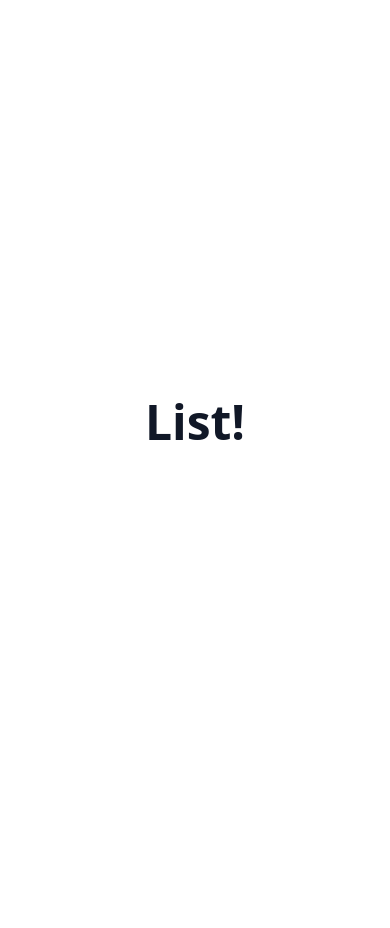
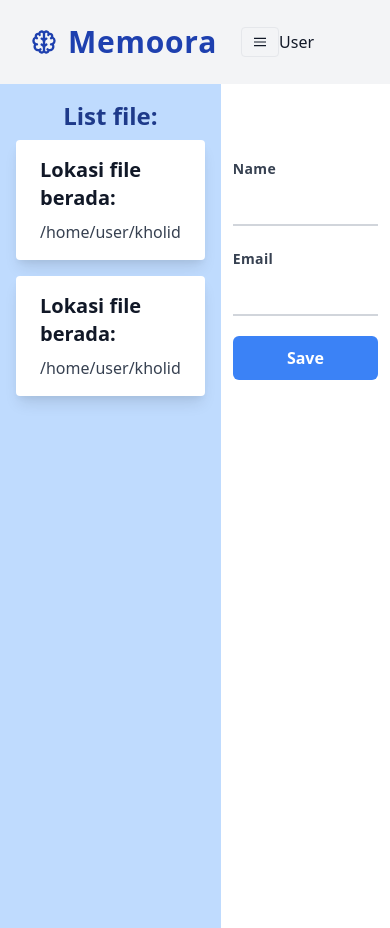
Before and after one commit to kholidss/test-memoora-frontend, a React (Vite) app: page /list in a window 390 px wide. Before the commit the page ends 844 px from the top, so only its background shows below. Built offline with nearby package versions, Linux system fonts and the light colour scheme.

Commit message:
add list design

```diff
--- a/src/App.jsx
+++ b/src/App.jsx
@@ -15,7 +15,7 @@ const App = function () {
       <Routes>
         <Route path="*" element={<NotFound />} />
         <Route path="/" element={<Landing />} />
-        <Route path="/" element={<Auth />}>
+        <Route element={<Auth />}>
           <Route path="/login" element={<Login />} />
           <Route path="/register" element={<Register />} />
         </Route>
--- /dev/null
+++ b/src/components/card.jsx
@@ -0,0 +1,14 @@
+import React from 'react'
+
+const Card = function () {
+  return (
+    <div className="max-w-sm rounded overflow-hidden shadow-lg bg-white mb-4">
+      <div className="px-6 py-4">
+        <div className="font-bold text-xl mb-2">Lokasi file berada:</div>
+        <p className="text-gray-700 text-base">/home/user/kholid</p>
+      </div>
+    </div>
+  )
+}
+
+export default Card
--- /dev/null
+++ b/src/components/navbar.jsx
@@ -0,0 +1,32 @@
+/* eslint-disable jsx-a11y/anchor-is-valid */
+import React from 'react'
+import Icon from './icons'
+
+const Navbar = function () {
+  return (
+    <nav className="flex items-center justify-between flex-wrap bg-teal-500 p-6 bg-gray-100">
+      <div className="flex items-center flex-shrink-0 mr-6">
+        <Icon className="w-10 text-blue-800" name="logo" size={28} />
+        <span className="text-3xl text-blue-800 tracking-wide ml-1 font-semibold">Memoora</span>
+      </div>
+      <div className="block lg:hidden">
+        <button
+          type="button"
+          className="flex items-center px-3 py-2 border rounded text-teal-200 border-teal-400 hover:text-white hover:border-white"
+        >
+          <svg className="fill-current h-3 w-3" viewBox="0 0 20 20">
+            <title>Menu</title>
+            <path d="M0 3h20v2H0V3zm0 6h20v2H0V9zm0 6h20v2H0v-2z" />
+          </svg>
+        </button>
+      </div>
+      <div className="block flex-grow lg:flex lg:items-center">
+        <div className="text-sm lg:flex-grow" />
+        <div>User</div>
+        <div />
+      </div>
+    </nav>
+  )
+}
+
+export default Navbar
--- a/src/data/icons.js
+++ b/src/data/icons.js
@@ -6,6 +6,7 @@ const Icons = {
   eye: 'M21.92,11.6C19.9,6.91,16.1,4,12,4S4.1,6.91,2.08,11.6a1,1,0,0,0,0,.8C4.1,17.09,7.9,20,12,20s7.9-2.91,9.92-7.6A1,1,0,0,0,21.92,11.6ZM12,18c-3.17,0-6.17-2.29-7.9-6C5.83,8.29,8.83,6,12,6s6.17,2.29,7.9,6C18.17,15.71,15.17,18,12,18ZM12,8a4,4,0,1,0,4,4A4,4,0,0,0,12,8Zm0,6a2,2,0,1,1,2-2A2,2,0,0,1,12,14Z',
   eyeSlash:
     'M10.94,6.08A6.93,6.93,0,0,1,12,6c3.18,0,6.17,2.29,7.91,6a15.23,15.23,0,0,1-.9,1.64,1,1,0,0,0-.16.55,1,1,0,0,0,1.86.5,15.77,15.77,0,0,0,1.21-2.3,1,1,0,0,0,0-.79C19.9,6.91,16.1,4,12,4a7.77,7.77,0,0,0-1.4.12,1,1,0,1,0,.34,2ZM3.71,2.29A1,1,0,0,0,2.29,3.71L5.39,6.8a14.62,14.62,0,0,0-3.31,4.8,1,1,0,0,0,0,.8C4.1,17.09,7.9,20,12,20a9.26,9.26,0,0,0,5.05-1.54l3.24,3.25a1,1,0,0,0,1.42,0,1,1,0,0,0,0-1.42Zm6.36,9.19,2.45,2.45A1.81,1.81,0,0,1,12,14a2,2,0,0,1-2-2A1.81,1.81,0,0,1,10.07,11.48ZM12,18c-3.18,0-6.17-2.29-7.9-6A12.09,12.09,0,0,1,6.8,8.21L8.57,10A4,4,0,0,0,14,15.43L15.59,17A7.24,7.24,0,0,1,12,18Z',
+  user: 'M20 21v-2a4 4 0 0 0-4-4H8a4 4 0 0 0-4 4v2',
 }
 
 export default Icons
--- a/src/layouts/auth.jsx
+++ b/src/layouts/auth.jsx
@@ -4,9 +4,9 @@ import Icon from '../components/icons'
 
 const Auth = function () {
   return (
-    <div className="lg:flex">
+    <div className="lg:flex xl:max-w-screen-sm overflow-hidden">
       <div className="lg:w-1/2 xl:max-w-screen-sm">
-        <div className="py-8 bg-gray-100 flex justify-center lg:justify-start lg:px-12">
+        <div className="py-5 bg-gray-200 flex justify-center lg:justify-start lg:px-12">
           <Link to="/" className="cursor-pointer flex items-center">
             <div>
               <Icon className="w-10 text-blue-800" name="logo" size={28} />
@@ -14,11 +14,11 @@ const Auth = function () {
             <div className="text-3xl text-blue-800 tracking-wide ml-1 font-semibold">Memoora</div>
           </Link>
         </div>
-        <div className="mt-14 px-12 sm:px-24 md:px-48 lg:px-12 pb-20 lg:mt-16 xl:px-24 xl:max-w-2xl">
+        <div className="mt-14 px-12 sm:px-24 md:px-48 lg:px-12 pb-20 lg:mt-10 xl:px-24 xl:max-w-2xl">
           <Outlet />
         </div>
       </div>
-      <div className="hidden lg:flex items-center justify-center bg-blue-100 flex-1 h-screen">
+      <div className="hidden lg:flex items-center justify-center bg-blue-100 flex-1 h-screen ">
         <div className="max-w-xs transform duration-200 hover:scale-110 cursor-pointer">
           <img
             lass="w-5/6 mx-auto"
--- a/src/pages/list.jsx
+++ b/src/pages/list.jsx
@@ -1,9 +1,37 @@
 import React from 'react'
+import Input from '../components/input'
+import Card from '../components/card'
+import Navbar from '../components/navbar'
+import Button from '../components/button'
 
 const List = function () {
   return (
-    <div className="min-h-screen min-w-full flex justify-center items-center">
-      <h2 className="text-5xl font-semibold">List!</h2>
+    <div className=" h-screen">
+      <Navbar />
+      <div className="flex h-screen">
+        <div className="w-2/3 bg-blue-200 p-4 flex items-center flex-col">
+          <div className="text-center text-2xl text-blue-900 font-display font-semibold lg:text-left xl:text-5xl xl:text-bold mb-2">
+            List file:
+          </div>
+          <Card />
+          <Card />
+        </div>
+        <div className="w-screen flex items-center flex-col p-3">
+          <form action="" className="mt-10">
+            <div className="mt-5 w-full">
+              <Input type="text" label="Name" />
+            </div>
+            <div className="mt-5">
+              <Input type="text" label="Email" />
+            </div>
+            <div className="mt-5">
+              <Button right fluid>
+                Save
+              </Button>
+            </div>
+          </form>
+        </div>
+      </div>
     </div>
   )
 }
--- a/src/pages/login.jsx
+++ b/src/pages/login.jsx
@@ -31,7 +31,7 @@ const Login = function () {
       <h2 className="text-center text-4xl text-blue-900 font-display font-semibold lg:text-left xl:text-5xl xl:text-bold">
         Log in
       </h2>
-      <div className="mt-12">
+      <div className="mt-5">
         <form onSubmit={(event) => handleSubmit(event)}>
           <div>
             <Input
@@ -47,7 +47,7 @@ const Login = function () {
               }
             />
           </div>
-          <div className="mt-10">
+          <div className="mt-5">
             <Input
               idx="login_password"
               name="password"
@@ -61,13 +61,13 @@ const Login = function () {
               }
             />
           </div>
-          <div className="mt-10">
+          <div className="mt-5">
             <Button icon="right" right fluid disabled={isDisabled} submit>
               Login
             </Button>
           </div>
         </form>
-        <div className="mt-12 text-sm font-display font-semibold text-gray-700 text-center">
+        <div className="mt-5 text-sm font-display font-semibold text-gray-700 text-center">
           <span>Don&#8216;t have an account? </span>
           <Link
             to="/register"
--- a/src/pages/register.jsx
+++ b/src/pages/register.jsx
@@ -42,7 +42,7 @@ const Register = function () {
       <h2 className="text-center text-4xl text-blue-900 font-display font-semibold lg:text-left xl:text-5xl xl:text-bold">
         Register
       </h2>
-      <div className="mt-12">
+      <div className="mt-5">
         <form onSubmit={(event) => handleSubmit(event)}>
           <div>
             <Input
@@ -58,7 +58,7 @@ const Register = function () {
               }
             />
           </div>
-          <div className="mt-10">
+          <div className="mt-5">
             <Input
               idx="register_email"
               name="email"
```
